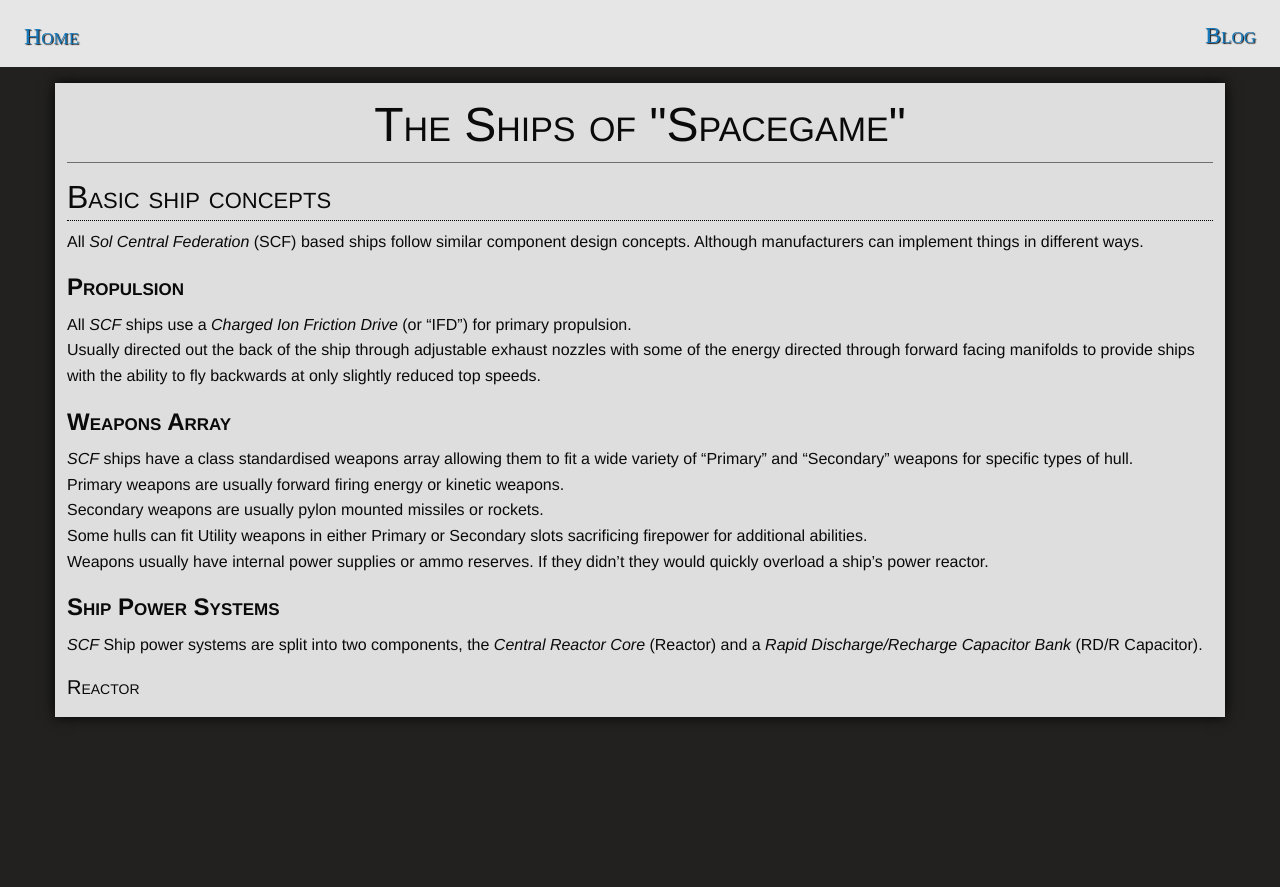
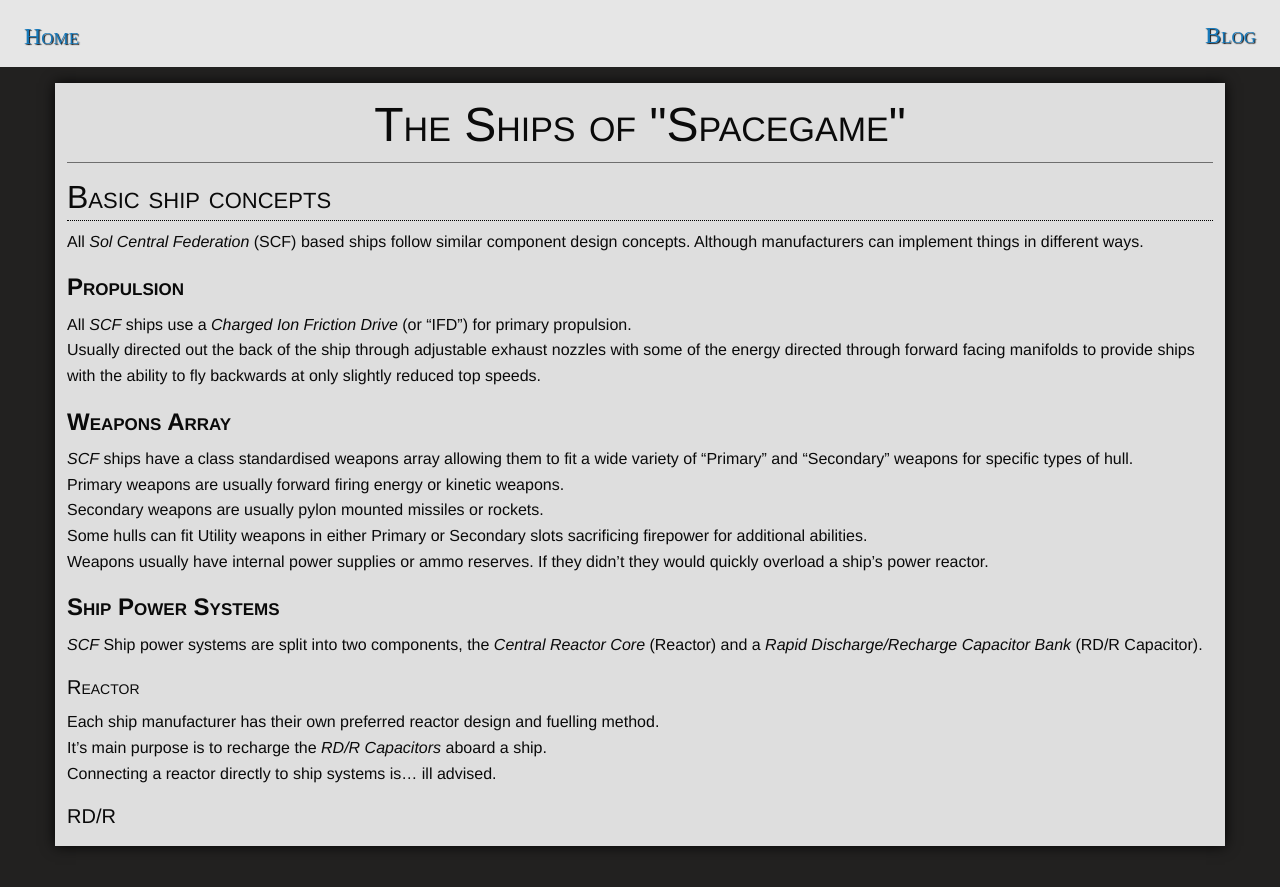
Before and after one commit to ori-sky/polar-space, a Jekyll site: the page built from designs/ships.md, in a window 1280 px wide. Shown: the top 887 px of the page. Built offline with Jekyll 4.4.1, drawn with Linux system fonts in a browser that asks for light colours; nearby versions of some CDN libraries; some web fonts are replaced; our own code applies the rules of GitHub Pages for plain Markdown files; library files that are not in the unit come from our copies.

Commit message:
designs/ships.md updated from https://stackedit.io/

```diff
--- a/designs/ships.md
+++ b/designs/ships.md
@@ -18,9 +18,12 @@ Weapons usually have internal power supplies or ammo reserves. If they didn't th
 ## Ship Power Systems
 *SCF* Ship power systems are split into two components, the *Central Reactor Core* (Reactor) and a *Rapid Discharge/Recharge Capacitor Bank* (RD/R Capacitor).
 ### Reactor
-
+Each ship manufacturer has their own preferred reactor design and fuelling method.
+It's main purpose is to recharge the *RD/R Capacitors* aboard a ship.
+Connecting a reactor directly to ship systems is... ill advised.
+### RD/R
 <!--stackedit_data:
 eyJwcm9wZXJ0aWVzIjoiZXh0ZW5zaW9uczpcbiAgcHJlc2V0Oi
-BnZm1cbiIsImhpc3RvcnkiOlstMTYyMjQ0ODQ3NiwtMTAzNDAy
-NTkxN119
+BnZm1cbiIsImhpc3RvcnkiOlsxODgyMzY3NTEsLTEwMzQwMjU5
+MTddfQ==
 -->
```
